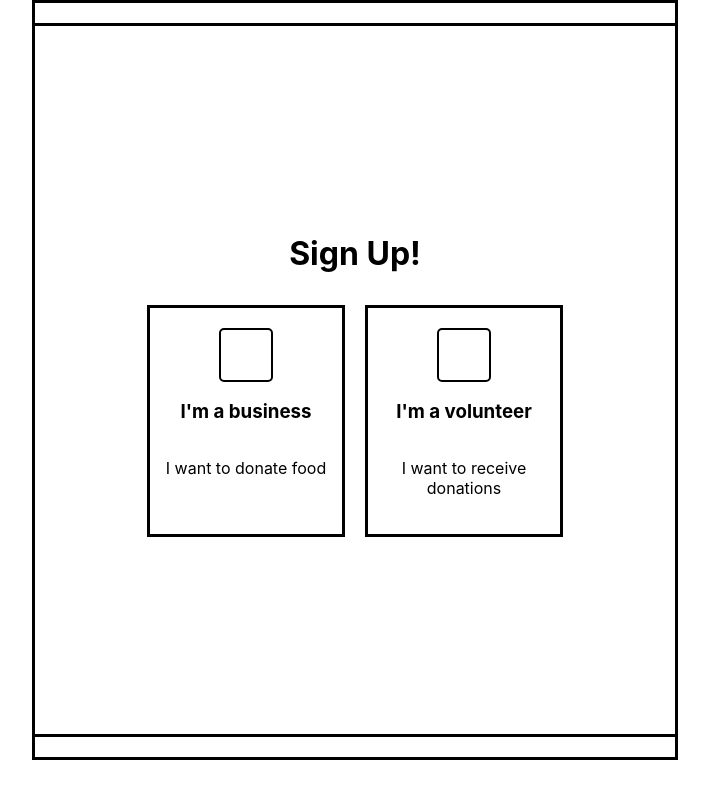
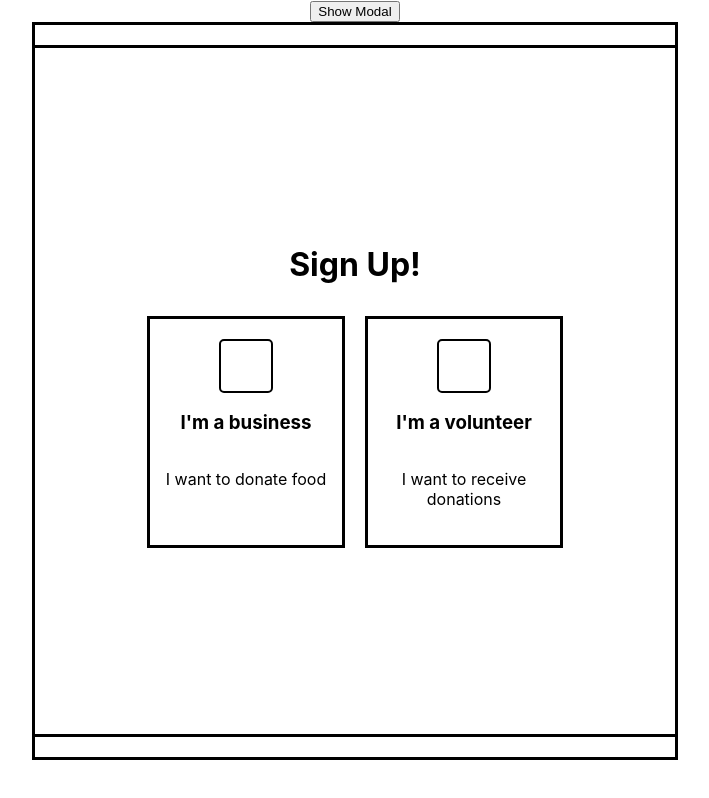
Before and after one commit to Replate-EU/Frontend, a React (Create React App) app in the folder front-end/: page / in a window 1280 px wide. Shown: the whole page, without its empty margins (285-994 px from the left). Built offline with nearby package versions, Linux system fonts and the light colour scheme.

Commit message:
set up the very basics for a modal

```diff
--- a/front-end/src/App.js
+++ b/front-end/src/App.js
@@ -1,12 +1,13 @@
-import React from 'react';
-import { Switch, Route, Link } from 'react-router-dom';
-import styled from 'styled-components';
-import './App.css';
-import FormBusiness from './Components/Business/FormBusiness';
-import FormVolunteer from './Components/Volunteer/FormVolunteer';
-import Login from './Components/Login';
-import BusinessPickups from './Components/Business/BusinessPickups';
-import VolunteerPickups from './Components/Volunteer/VolunteerPickups';
+import React from "react";
+import { Switch, Route, Link } from "react-router-dom";
+import styled from "styled-components";
+import "./App.css";
+import FormBusiness from "./Components/Business/FormBusiness";
+import FormVolunteer from "./Components/Volunteer/FormVolunteer";
+import Login from "./Components/Login";
+import BusinessPickups from "./Components/Business/BusinessPickups";
+import VolunteerPickups from "./Components/Volunteer/VolunteerPickups";
+import Modal from "./Components/modal";
 
 const Box = styled.div`
   display: flex;
@@ -16,13 +17,12 @@ border: 3px solid black;
   padding: 20px 0px;
   margin: 10px;
   width: 30%;
-`
+`;
 const Borders = styled.div`
   border: 3px solid black;
   padding: 10px 0;
   width: 50%;
-
-`
+`;
 const Container = styled.div`
   display: flex;
   flex-flow: column;
@@ -31,25 +31,19 @@ border: 3px solid black;
   height: 100vh;
   width: 50%;
   margin: -3px 0;
-`
+`;
 
 const Button = styled.button`
   background: white;
   border: 2px solid black;
   border-radius: 5px;
   padding: 25px;
-`
-
-
-
+`;
 
 function App() {
-
-
-
   return (
     <div className="App">
-
+      <Modal />
       <Borders></Borders>
       <Container>
         <Switch>
@@ -57,12 +51,16 @@ function App() {
             <h1>Sign Up!</h1>
             <div className="Boxes">
               <Box>
-        <Link to="/business"><Button className="hover"></Button></Link>
+                <Link to="/business">
+                  <Button className="hover"></Button>
+                </Link>
                 <h3>I'm a business</h3>
                 <p>I want to donate food</p>
               </Box>
               <Box>
-        <Link to="/volunteer"><Button className="hover"></Button></Link>
+                <Link to="/volunteer">
+                  <Button className="hover"></Button>
+                </Link>
 
                 <h3>I'm a volunteer</h3>
                 <p>I want to receive donations</p>
@@ -85,9 +83,7 @@ function App() {
           <Route exact path="/volunteer/pickups">
             <VolunteerPickups />
           </Route>
-
         </Switch>
-
       </Container>
       <Borders></Borders>
     </div>
--- /dev/null
+++ b/front-end/src/Components/modal.js
@@ -0,0 +1,26 @@
+import React, { useState } from "react";
+
+export default function Modal() {
+  const [modal, setModal] = useState(false);
+
+  function showModal() {
+    setModal(!modal);
+  }
+
+  return (
+    <div>
+      <button
+        onClick={e => {
+          showModal();
+        }}
+      >
+        Show Modal
+      </button>
+      {modal ? (
+        <div className="modal-container">
+          <h1>Hello Modal</h1>
+        </div>
+      ) : null}
+    </div>
+  );
+}
```
Also changed, not shown: 1 other file (tests, documents, lock files or other folders). Lines whose indentation alone changed are shown as unchanged.
